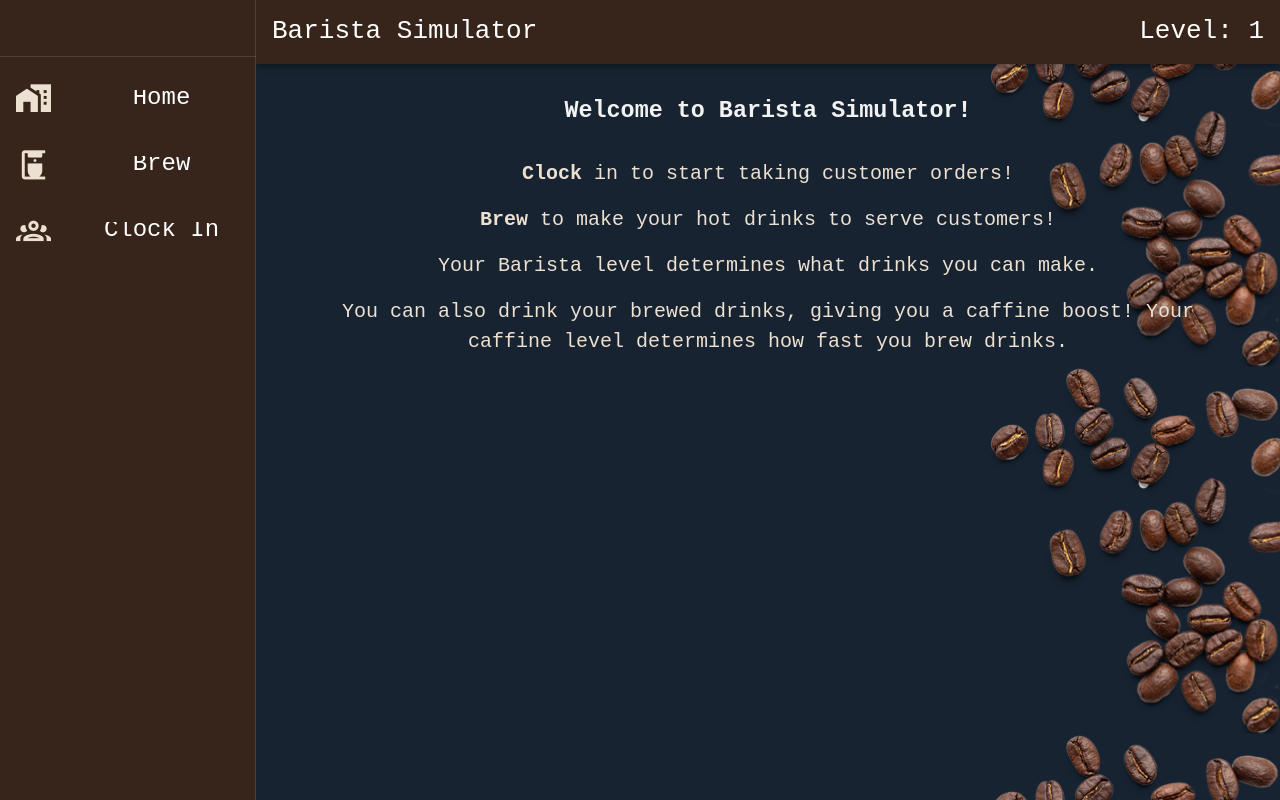
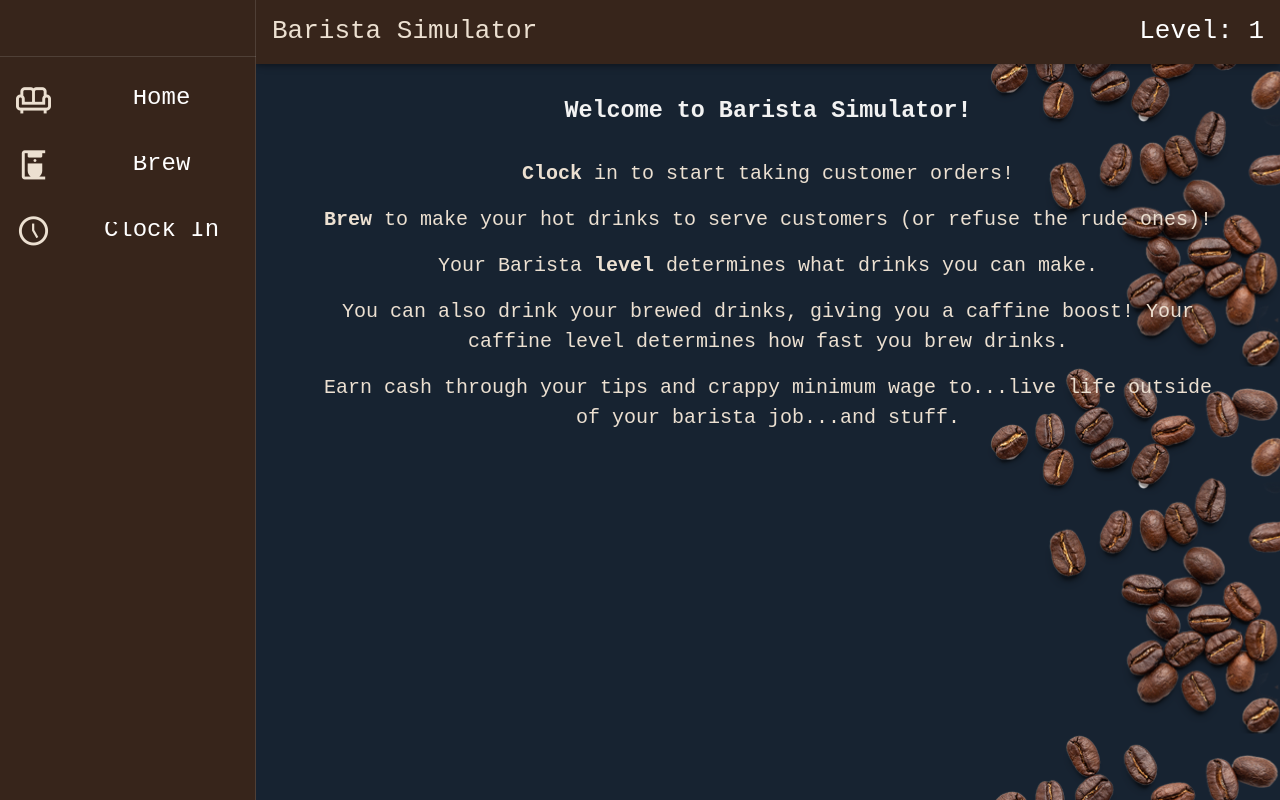
Before and after one commit to mattrenfer/Barista-Simulator, a Vue app in the folder barista-sim/: page /#/ in a window 1280 px wide. Built offline with nearby package versions, Linux system fonts and the light colour scheme.

Commit message:
Stored States for Clocked In & Customer

```diff
--- a/barista-sim/src/App.vue
+++ b/barista-sim/src/App.vue
@@ -20,7 +20,7 @@
         <router-link to="/">
           <v-list-item link>
             <v-list-item-icon>
-              <v-icon color="#ECE0D1">mdi-home-city</v-icon>
+              <v-icon color="#ECE0D1">mdi-sofa-outline</v-icon>
             </v-list-item-icon>
             <v-list-item-content>
               <v-list-item-title>Home</v-list-item-title>
@@ -42,7 +42,7 @@
         <router-link to="/clock-in">
           <v-list-item link>
             <v-list-item-icon>
-              <v-icon color="#ECE0D1">mdi-account-group-outline</v-icon>
+              <v-icon color="#ECE0D1">mdi-clock-time-five-outline</v-icon>
             </v-list-item-icon>
             <v-list-item-content>
               <v-list-item-title>Clock In</v-list-item-title>
@@ -120,6 +120,14 @@ export default {
   display: block !important;
 }
 
+.v-application a {
+  color: #ece0d1 !important;
+}
+
+.v-application a:hover {
+  color: #f2f2f2 !important;
+}
+
 h1 {
   text-align: center;
   color: #d2c1b0;
@@ -148,6 +156,10 @@ a:active {
 
 a:hover {
   color: #f2f2f2;
+}
+
+.viewTitle {
+  margin-bottom: 50px;
 }
 
 .starting-buttons {
--- a/barista-sim/src/components/Header.vue
+++ b/barista-sim/src/components/Header.vue
@@ -1,6 +1,6 @@
 <template>
   <div class="header">
-    <div class="the-title">Barista Simulator</div>
+    <div class="the-title"><router-link to="/">Barista Simulator</router-link></div>
     <div class="level">Level: {{ level }}</div>
   </div>
 </template>
--- a/barista-sim/src/store/index.js
+++ b/barista-sim/src/store/index.js
@@ -6,11 +6,19 @@ Vue.use(Vuex);
 export default new Vuex.Store({
   state: {
     currentLevel: 1,
+    clockedIn: false,
+    currentCustomer: {},
   },
   mutations: {
     levelUp(state) {
       state.currentLevel++;
     },
+    clockedIn(state) {
+      state.clockedIn = true;
+    },
+    currentCustomer(state, customer) {
+      state.currentCustomer = customer;
+    },
   },
   actions: {},
   modules: {},
--- a/barista-sim/src/views/ClockIn.vue
+++ b/barista-sim/src/views/ClockIn.vue
@@ -1,13 +1,17 @@
 <template>
   <div class="clock-in">
-    <div class="descriptiveText" v-show="!showCustomers">
-      <button @click="customerStart(), customerRandom()">Clock In</button>
+    <h1 class="viewTitle">Clock In</h1>
+    <div class="descriptiveText" v-show="!this.$store.state.clockedIn">
+      <button @click="clockedIn(), customerRandom()">Clock In</button>
     </div>
-    <div class="descriptiveText" v-if="showCustomers">
+    <div class="descriptiveText" v-if="this.$store.state.clockedIn">
     <p>Clocked in! A customer approaches...</p><br />
-           <v-icon>mdi-account</v-icon><p><strong>{{ randomCustomer.name }}</strong></p>
-           <p>&quot;{{ randomCustomer.order }}.&quot;</p><br />
-
+           <v-icon>mdi-account</v-icon><p>{{ currentCustomer.name }}</p>
+           <p>&quot;{{ currentCustomer.order }}&quot;</p><br />
+    <div class="selection">
+      <button @click="serveDrink()">Serve Drink</button>
+      <button @click="customerRandom()">Refuse</button>
+    </div>
     </div>
   </div>
 </template>
@@ -21,22 +25,22 @@ const customerData = [
   {
     id: 1,
     name: "Jo Mugsy",
-    order: "Hello, I'd like a coffee, please",
+    order: "Hello, I'd like a coffee, please.",
   },
   {
     id: 2,
     name: "Jill Grind",
-    order: "I'll take a regular, thanks",
+    order: "I'll take a regular, thanks.",
   },
   {
     id: 3,
     name: "Jack Venti",
-    order: "Large cup of joe for me",
+    order: "Large cup of joe for me.",
   },
   {
     id: 4,
     name: "Antonio Espresso",
-    order: "Surprise me",
+    order: "Surprise me.",
   },
   {
     id: 5,
@@ -49,22 +53,38 @@ export default {
   name: "ClockIn",
   data() {
     return {
-      showCustomers: false,
       customers: customerData,
-      randomCustomer: ''
     };
   },
+
+  computed: {
+    currentCustomer() {
+      return this.$store.state.currentCustomer;
+    },
+  },
+
   methods: {
-    customerStart() {
-      this.showCustomers = true;
+    clockedIn () {
+      this.$store.commit("clockedIn");
+      console.log(this.$store.state.clockedIn);
     },
     customerRandom(){
       let num = random(0, customerData.length);   // makes the random min max equal 0 through the length of an array
       console.log(num);
-      this.randomCustomer = customerData[num];    // find a random customer and interpolate their name and number
+      this.$store.commit("currentCustomer", customerData[num]); // find a random customer, store in state, and interpolate their name and number
+    },
+    serveDrink(){
+      //console.log(this.$store.state.currentDrink);
     },
   },
 };
 </script>
 
-<style lang="scss" scoped></style>
+<style lang="scss" scoped>
+
+
+.v-icon.v-icon {
+  font-size: 100px !important;
+}
+
+</style>
--- a/barista-sim/src/views/Home.vue
+++ b/barista-sim/src/views/Home.vue
@@ -5,14 +5,15 @@
       <br />
       <p><strong>Clock</strong> in to start taking customer orders!</p>
 
-      <p><strong>Brew</strong> to make your hot drinks to serve customers!</p>
+      <p><strong>Brew</strong> to make your hot drinks to serve customers (or refuse the rude ones)!</p>
 
-      <p>Your Barista level determines what drinks you can make.</p>
+      <p>Your Barista <strong>level</strong> determines what drinks you can make.</p>
 
       <p>
         You can also drink your brewed drinks, giving you a caffine boost! Your
         caffine level determines how fast you brew drinks.
       </p>
+      <p>Earn cash through your tips and crappy minimum wage to...live life outside of your barista job...and stuff.</p>
     </div>
   </transition>
 </template>
--- a/barista-sim/src/views/brew.vue
+++ b/barista-sim/src/views/brew.vue
@@ -1,5 +1,6 @@
 <template>
   <div class="brew">
+    <h1 class="viewTitle">Brew</h1>
     <div v-show="!showBrewTypes">
       <div class="descriptiveText">
         <p v-if="makeCoffee">Wanna make some coffee?</p>
```
